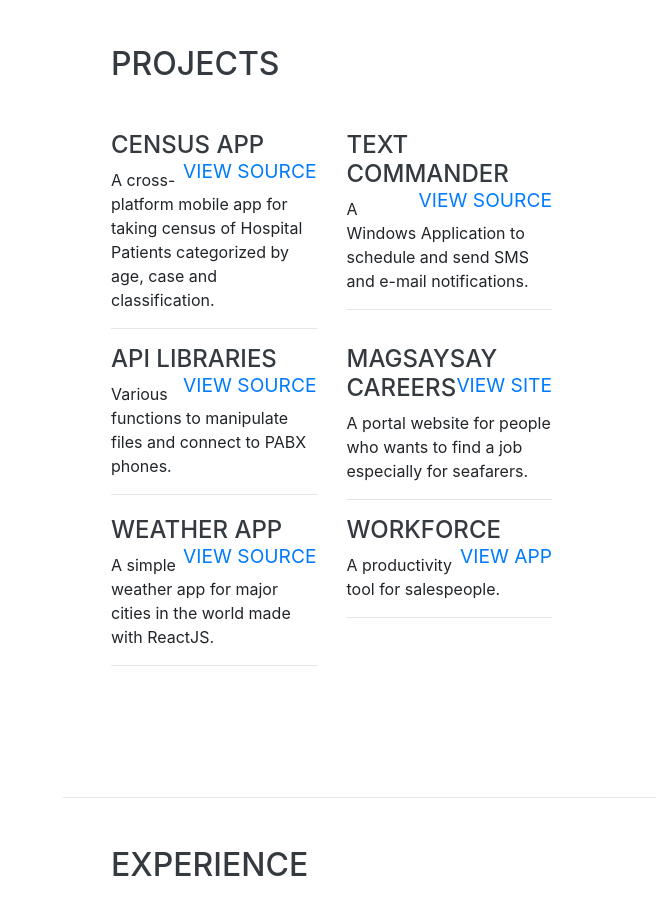
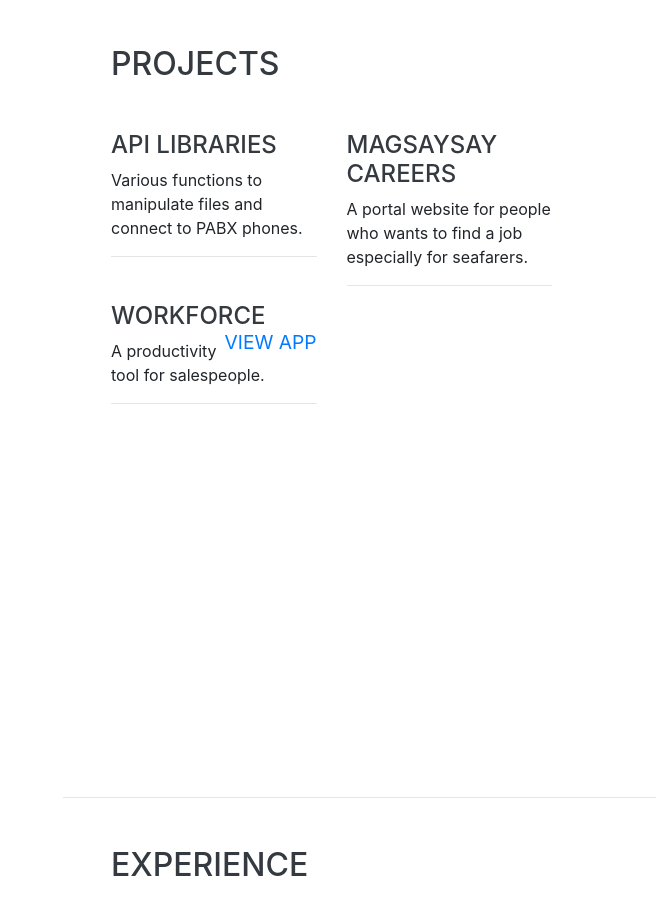
Before and after one commit to neiljc07/neiljc07.github.io, a website with bundled scripts: page index.html in a window 1280 px wide. Shown: the part 804-1719 px from the top of the page, 209-865 px from the left. Built offline with nearby package versions, Linux system fonts and the light colour scheme; a web font is replaced by a local one.

Commit message:
Update Links

```diff
--- a/index.html
+++ b/index.html
@@ -96,10 +96,9 @@
           <div class="col-lg-6">
             <h2 class="mb-5">Projects</h2>
 
-            <div class="row">
+            <!-- <div class="row">
               <div class="col-xs-12 col-sm-6 col-md-6 col-lg-6">
                 <div class="media">
-                  <!-- <img src="..." class="mr-3" alt="..."> -->
                   <div class="media-body">
                     <h4 class="mt-0">
                       Census App
@@ -113,7 +112,6 @@
 
               <div class="col-xs-12 col-sm-6 col-md-6 col-lg-6">
                 <div class="media">
-                  <!-- <img src="..." class="mr-3" alt="..."> -->
                   <div class="media-body">
                     <h4 class="mt-0">
                       Text Commander
@@ -124,7 +122,7 @@
                   </div>
                 </div>
               </div>
-            </div>
+            </div> -->
 
             <div class="row">
               <div class="col-xs-12 col-sm-6 col-md-6 col-lg-6">
@@ -133,7 +131,7 @@
                   <div class="media-body">
                     <h4 class="mt-0">
                       API Libraries
-                      <a href="https://github.com/neiljc07/shinra-api" class="small float-right" target="_blank">View Source</a>
+                      <!-- <a href="https://github.com/neiljc07/shinra-api" class="small float-right" target="_blank">View Source</a> -->
                     </h4>
                     <p>Various functions to manipulate files and connect to PABX phones.</p>
                     <hr>
@@ -147,7 +145,7 @@
                   <div class="media-body">
                     <h4 class="mt-0">
                       Magsaysay Careers
-                      <a href="https://magsaysaycareers.com" class="small float-right" target="_blank">View Site</a>
+                      <!-- <a href="https://magsaysaycareers.com" class="small float-right" target="_blank">View Site</a> -->
                     </h4>
                     <p>A portal website for people who wants to find a job especially for seafarers.</p>
                     <hr>
@@ -157,7 +155,7 @@
             </div>
 
             <div class="row">
-              <div class="col-xs-12 col-sm-6 col-md-6 col-lg-6">
+              <!-- <div class="col-xs-12 col-sm-6 col-md-6 col-lg-6">
                 <div class="media">
                   <div class="media-body">
                     <h4 class="mt-0">
@@ -168,7 +166,7 @@
                     <hr>
                   </div>
                 </div>
-              </div>
+              </div> -->
 
               <div class="col-xs-12 col-sm-6 col-md-6 col-lg-6">
                 <div class="media">
```
